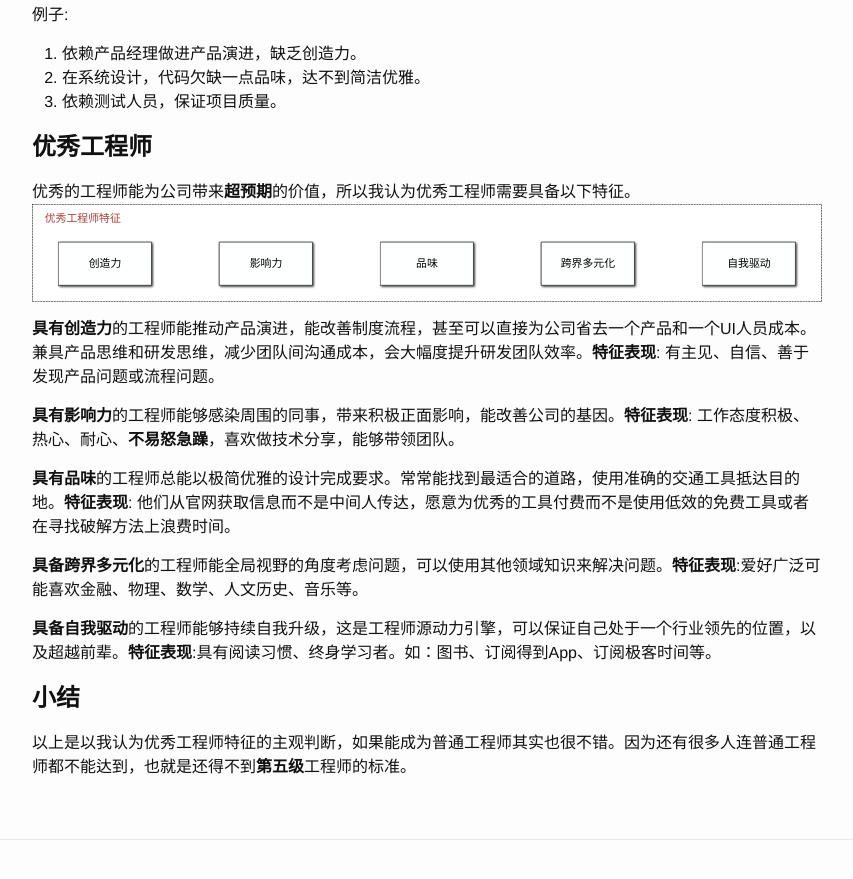
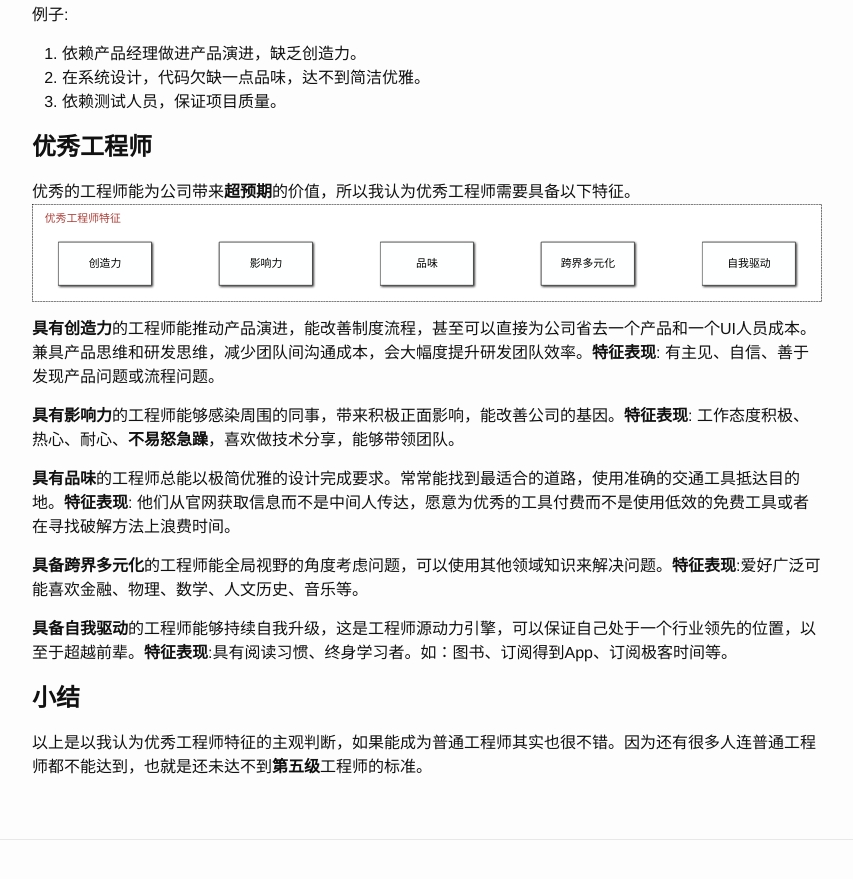
Before and after one commit to 028820/028820.github.io, a Jekyll site: the page built from _posts/2017-07-06-programer.markdown, in a window 1280 px wide and 900 px high, scrolled down 1325 px. Shown: the top 879 px of the window, without its empty margins (213-1066 px from the left). Built offline with Jekyll 4.4.1, drawn with Linux system fonts in a browser that asks for light colours; comment, search, counter and statistics services are not loaded.

Commit message:
优秀工程师特征

```diff
--- a/_posts/2017-07-06-programer.markdown
+++ b/_posts/2017-07-06-programer.markdown
@@ -53,7 +53,7 @@ keywords: 工程师、优秀工程师的特征、程序员,优秀程序员特征
 
 **具备跨界多元化**的工程师能全局视野的角度考虑问题，可以使用其他领域知识来解决问题。**特征表现**:爱好广泛可能喜欢金融、物理、数学、人文历史、音乐等。
 
-**具备自我驱动**的工程师能够持续自我升级，这是工程师源动力引擎，可以保证自己处于一个行业领先的位置，以及超越前辈。**特征表现**:具有阅读习惯、终身学习者。如：图书、订阅得到App、订阅极客时间等。
+**具备自我驱动**的工程师能够持续自我升级，这是工程师源动力引擎，可以保证自己处于一个行业领先的位置，以至于超越前辈。**特征表现**:具有阅读习惯、终身学习者。如：图书、订阅得到App、订阅极客时间等。
 
 <H1><B>小结</B></H1>
-以上是以我认为优秀工程师特征的主观判断，如果能成为普通工程师其实也很不错。因为还有很多人连普通工程师都不能达到，也就是还得不到**第五级**工程师的标准。
+以上是以我认为优秀工程师特征的主观判断，如果能成为普通工程师其实也很不错。因为还有很多人连普通工程师都不能达到，也就是还未达不到**第五级**工程师的标准。
```
Also changed, not shown: 1 other file.
